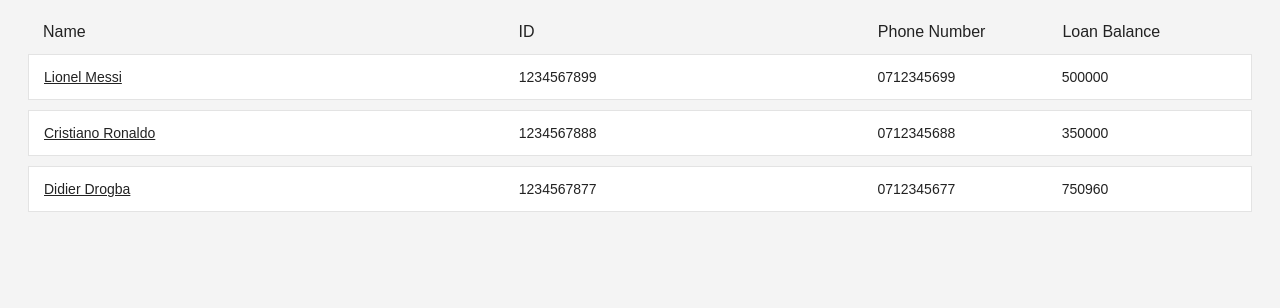
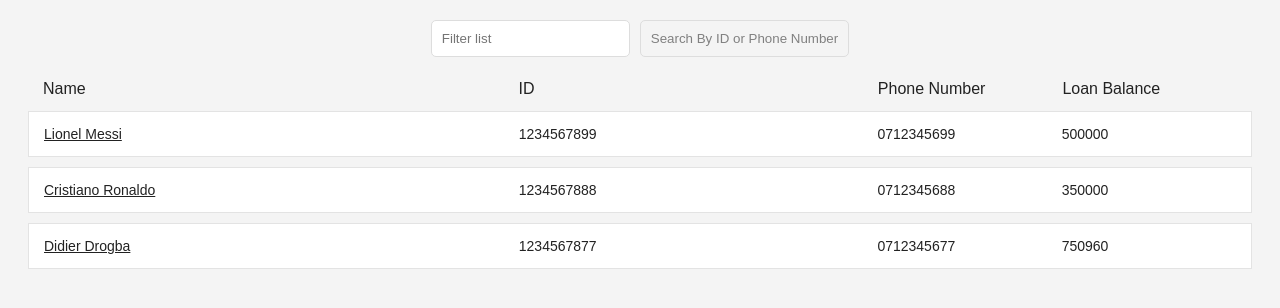
Before and after one commit to destino92/greenshoe, a React (Create React App) app: page / in a window 1280 px wide. Shown: the top 308 px of the page. Built offline with nearby package versions, Linux system fonts and the light colour scheme.

Commit message:
feat: added a form to filter list of loans

```diff
--- a/src/components/App.jsx
+++ b/src/components/App.jsx
@@ -19,20 +19,70 @@ class App extends Component {
 
     this.state = {
       loans: loanData,
+      searchedUser: undefined,
+      searchTerm: ''
     }
+
+    this.onSearchChange = this.onSearchChange.bind(this);
+    this.onSearchSubmit = this.onSearchSubmit.bind(this);
   };
 
+  onSearchChange(event) {
+    this.setState({ searchTerm: event.target.value });
+  }
+
+  onSearchSubmit(event) {
+    event.preventDefault();
+    const { searchTerm, loans } = this.state;
+    let { searchedUser } = this.state;
+
+    if(searchTerm === '') {
+      this.setState({searchedUser: undefined});
+      return true;
+    };
+
+    searchedUser = loans.filter( user => user.national_id === searchTerm || user.mobile_number === searchTerm);
+
+    this.setState({searchedUser});
+  }
+
   render() {
-    const {loans} = this.state;
+    const { loans, searchTerm, searchedUser } = this.state;
+
+    console.log(searchTerm, searchedUser);
+
     return(
       <div className="page">
+        <div className="interactions">
+          <Search
+            value={searchTerm}
+            onChange={this.onSearchChange}
+            onSubmit={this.onSearchSubmit}
+          >
+            Search By ID or Phone Number
+          </Search>
+        </div>
         <Table
           list={loans}
+          searchedUser={searchedUser}
         />
       </div>
     );
   }
 }
+
+const Search = ({ value, onChange, onSubmit, children}) =>
+  <form onSubmit={onSubmit}>
+    <input
+      type="text"
+      value={value}
+      onChange={onChange}
+      placeholder="Filter list"
+    />
+    <button type="submit">
+      {children}
+    </button>
+  </form>
 
 class Table extends Component {
   constructor(props) {
@@ -53,7 +103,7 @@ class Table extends Component {
   }
 
   render() {
-    const {list} = this.props;
+    const {list, searchedUser} = this.props;
 
     const { sortKey, isSortReverse } = this.state;
 
@@ -102,7 +152,32 @@ class Table extends Component {
             </Sort>
           </span>
         </div>
-        { reverseSortedList.map(item =>
+        { searchedUser
+          ? (searchedUser.length === 0
+              ? <h1 style={{textAlign: 'center'}}>
+                  Sorry, The person that you are  looking for isn't listed.
+                </h1>
+              : searchedUser.map(item =>
+                  <div
+                    key={item.object_id}
+                    className="table-row"
+                  >
+                    <span style={{ width: '40%' }}>
+                      <a href="#">{item.full_name}</a>
+                    </span>
+                    <span style={{ width: '30%' }}>
+                      {item.national_id}
+                    </span>
+                    <span style={{ width: '15%' }}>
+                      {item.mobile_number}
+                    </span>
+                    <span style={{ width: '15%' }}>
+                      {item.loan_balance}
+                    </span>
+                  </div>
+                )
+              )
+          : reverseSortedList.map(item =>
               <div
                 key={item.object_id}
                 className="table-row"
```
Lines whose indentation alone changed are shown as unchanged.
